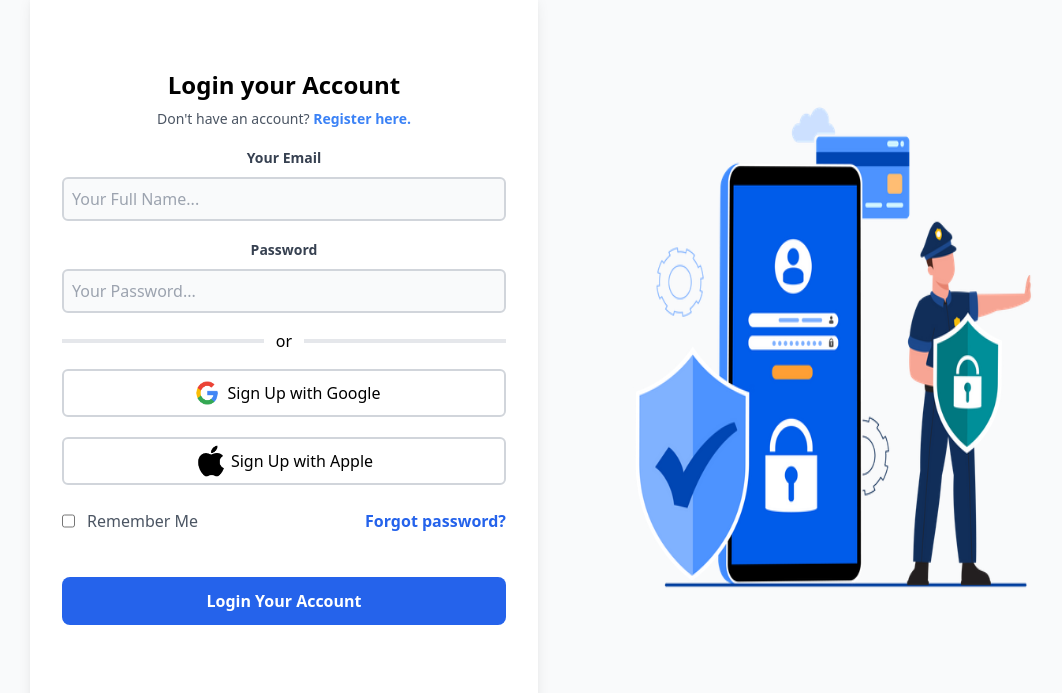
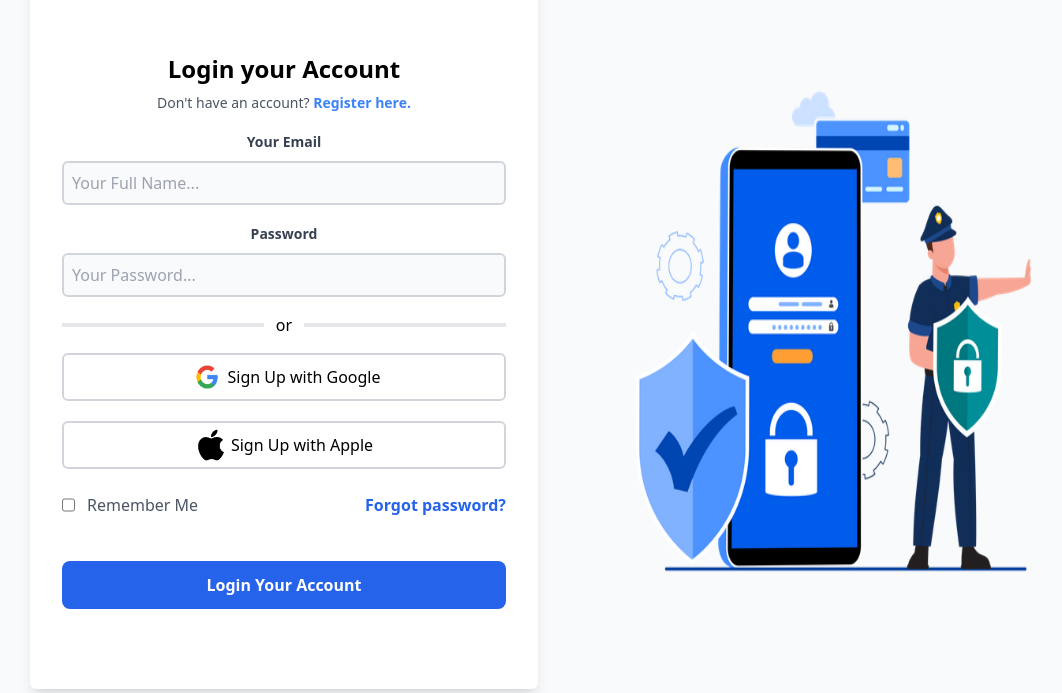
Before and after one commit to SaymanRabbi/text-to-speech, a React (Create React App) app: page /login in a window 1280 px wide. Shown: the part 107-800 px from the top of the page, without its empty margins (82-1144 px from the left). Built offline with nearby package versions, Linux system fonts and the light colour scheme.

Commit message:
changes some text

```diff
--- a/src/Pages/Login/Login.jsx
+++ b/src/Pages/Login/Login.jsx
@@ -8,7 +8,7 @@ import { Link } from 'react-router-dom';
 const Login = () => {
     return (
        <section className=' bg-[#F9FAFB] w-full'>
-        <div className=' grid grid-cols-12 md:pt-24 md:pb-8 pt-16 md:px-28 px-5 lg:gap-10'>
+        <div className=' grid grid-cols-12 md:pt-20 md:pb-8 pt-16 md:px-28 px-5 lg:gap-10'>
           <div className=' lg:col-span-6 col-span-12 px-8 py-20 shadow-lg rounded-md bg-white lg:order-1 order-2 w-full'>
             <h2 className=' font-bold text-2xl mb-2'>
             Login your Account
--- a/src/Pages/Register/Register.jsx
+++ b/src/Pages/Register/Register.jsx
@@ -10,7 +10,7 @@ const Register = () => {
     const [checked, setChecked] = useState(true)
     return (
         <section className=' bg-[#F9FAFB] w-full'>
-        <div className=' grid grid-cols-12 md:pt-24 md:pb-8 md:px-28 px-5 lg:gap-10'>
+        <div className=' grid grid-cols-12 md:pt-20 md:pb-8 md:px-28 px-5 lg:gap-10'>
           <div className=' lg:col-span-6 col-span-12 p-6 shadow-lg rounded-md bg-white lg:order-1 order-2 w-full'>
             <h2 className=' font-bold text-2xl mb-2'>
             Create your Account
@@ -62,7 +62,7 @@ const Register = () => {
             </div>
             <div className='mt-5 flex gap-3 text-gray-600'>
                <input type="checkbox" className='h-8 p-2' onClick={()=>setChecked(!checked)}/>
-               <p>By signing up, you are creating a Flowbite account, and you agree to Flowbite’s <span className='text-blue-500'>Terms of Use</span> and <span className='text-blue-500'>Privacy Policy</span>.</p>
+               <p>By signing up, you are creating a text-to-speech account, and you agree to text-to-speech <span className='text-blue-500'>Terms of Use</span> and <span className='text-blue-500'>Privacy Policy</span>.</p>
             </div>
             <button type='button' className={`mt-10 h-12 w-full rounded-lg bg-blue-600 text-white font-bold cursor-pointer flex items-center justify-center ${checked?'cursor-not-allowed bg-gray-300':null}`}>
                  Create An Account
```
